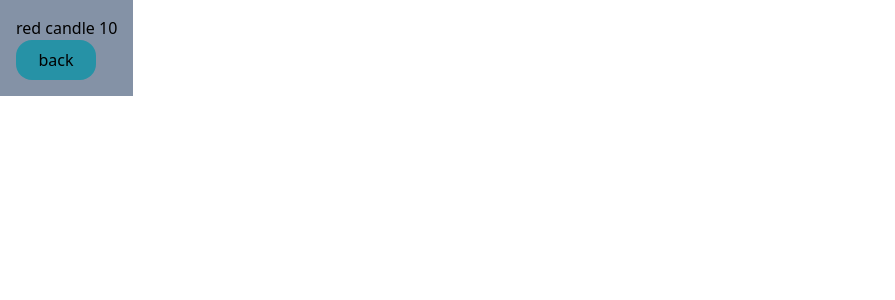
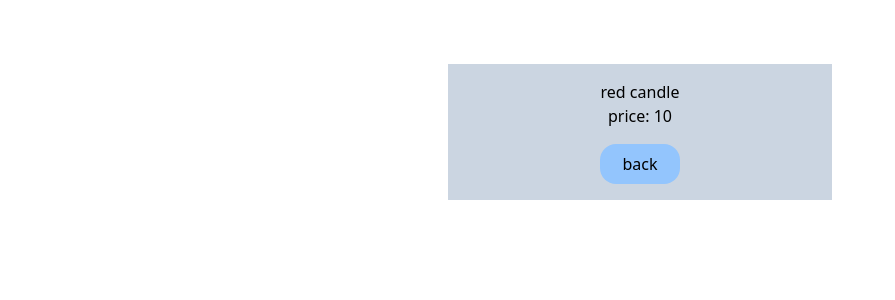
Before and after one commit to zofia-mm/little-shop, an Angular app: page /product/1 in a window 1280 px wide. Shown: the top 300 px of the page, without its empty margins (0-895 px from the left). Built offline with nearby package versions, Linux system fonts and the light colour scheme.

Commit message:
product list & details - basic styling

```diff
--- a/src/app/app.component.html
+++ b/src/app/app.component.html
@@ -1 +1,3 @@
-<router-outlet></router-outlet>
+<main class="w-full flex justify-center pt-16">
+  <router-outlet></router-outlet>
+</main>
--- a/src/app/product-details/product-details.component.html
+++ b/src/app/product-details/product-details.component.html
@@ -1,7 +1,8 @@
-<div class="w-fit p-4 bg-primary">
-  <p> {{ product?.name }} {{ product?.price }} </p>
+<div class="w-96 p-4 bg-slate-300 flex flex-col items-center">
+  <p> {{ product?.name }} </p>
+  <p class="pb-4"> price: {{ product?.price }} </p>
   <button
-    class="button bg-secondary"
+    class="button bg-blue-300"
     (click)="navigateBack()"
   > back </button>
 </div>
--- a/src/app/product-list/product-list.component.html
+++ b/src/app/product-list/product-list.component.html
@@ -1,4 +1,8 @@
-<h2> {{ "products" | uppercase }} </h2>
+<p class="text-4xl pb-8"> Products </p>
 <div *ngFor="let product of products">
-    <a routerLink="/product/{{ product.id }}"> {{ product.name }} </a>
+  <a routerLink="/product/{{ product.id }}">
+    <div class="w-96 mb-4 bg-slate-300 p-4">
+      {{ product.name }}
+    </div>
+  </a>
 </div>
--- a/tailwind.config.js
+++ b/tailwind.config.js
@@ -3,12 +3,7 @@ module.exports =
 {
   content: [ "./src/**/*.{html,ts}", ],
   theme: {
-    extend: {
-      colors: {
-        primary: '#8492a6',
-        secondary: '#2692a6'
-      }
-    },
+    extend: {},
   },
   plugins: [],
 }
```
